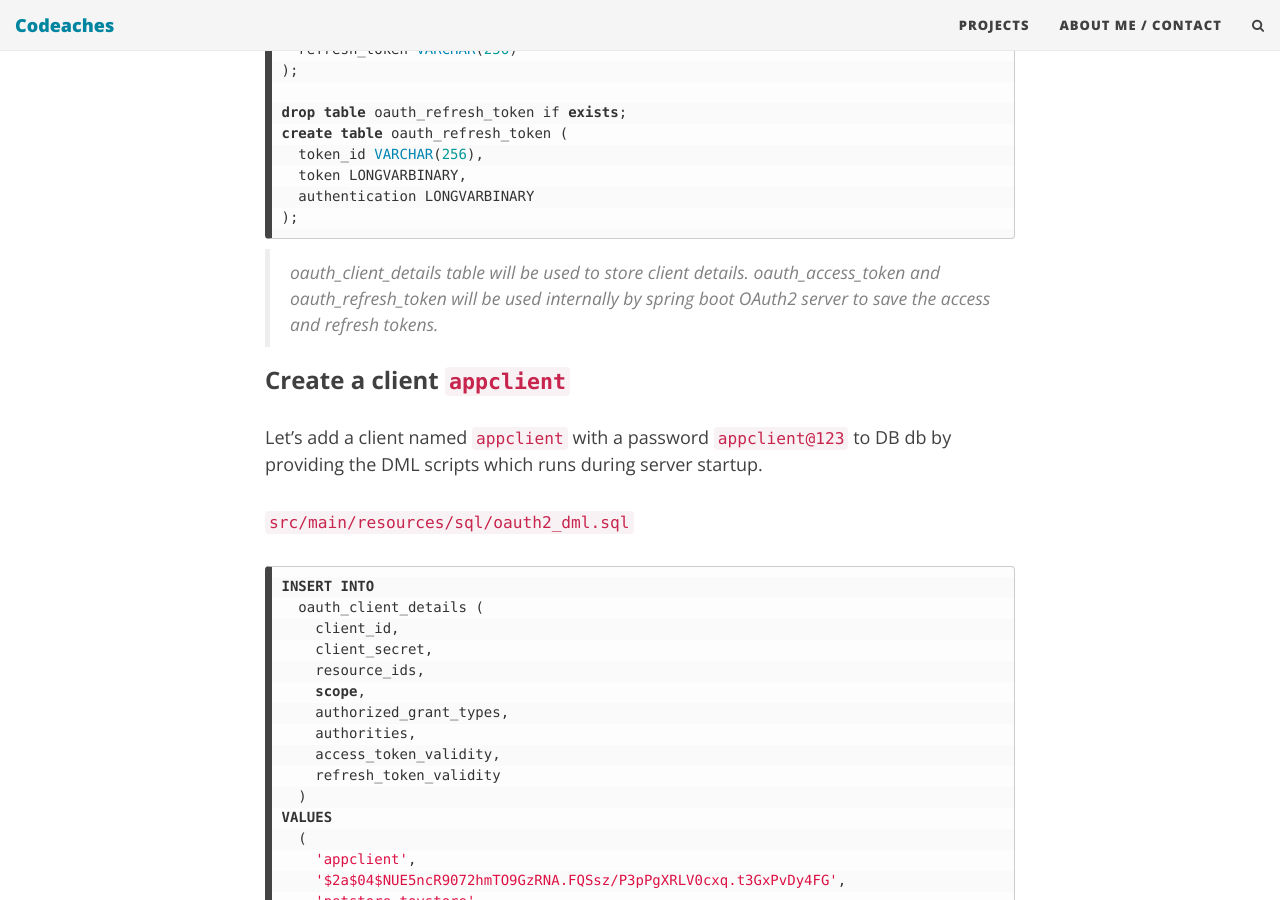
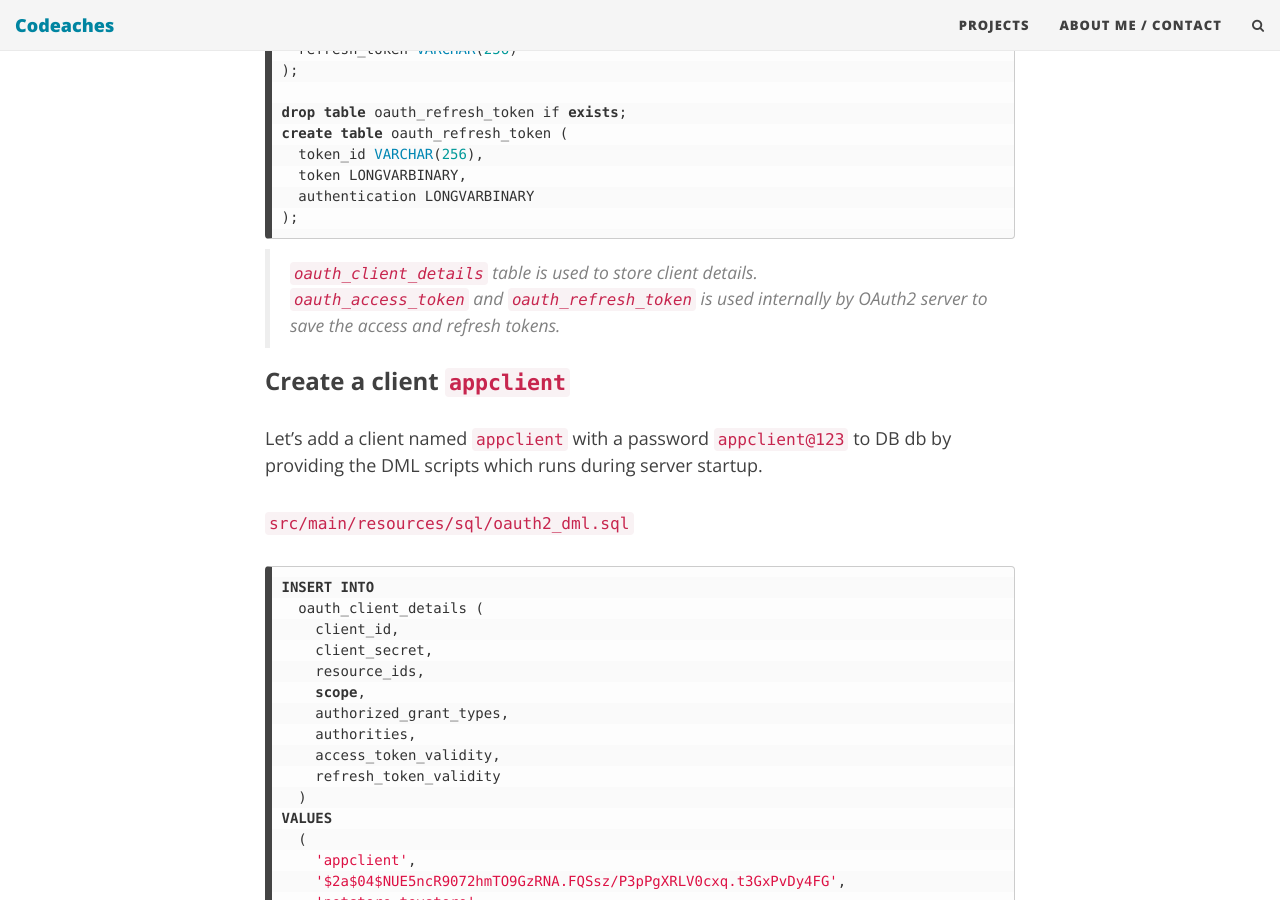
Before and after one commit to codeaches/codeaches.github.io, a Jekyll site: the page built from _posts/2018-12-20-Spring Boot-OAuth2 and Resource Server setup.md, in a window 1280 px wide and 900 px high, scrolled down 3592 px. Built offline with Jekyll 4.4.1, drawn with Linux system fonts in a browser that asks for light colours; nearby versions of some CDN libraries; comment, search, counter and statistics services are not loaded.

Commit message:
no message

````diff
--- a/_posts/2018-12-20-Spring Boot-OAuth2 and Resource Server setup.md
+++ b/_posts/2018-12-20-Spring Boot-OAuth2 and Resource Server setup.md
@@ -137,7 +137,9 @@ create table oauth_refresh_token (
   authentication LONGVARBINARY
 );
 ```
-> oauth_client_details table will be used to store client details. oauth_access_token and oauth_refresh_token will be used internally by spring boot OAuth2 server to save the access and refresh tokens.
+
+> `oauth_client_details` table is used to store client details.
+> `oauth_access_token` and `oauth_refresh_token` is used internally by OAuth2 server to save the access and refresh tokens.
 
 ### Create a client `appclient`
 
````
